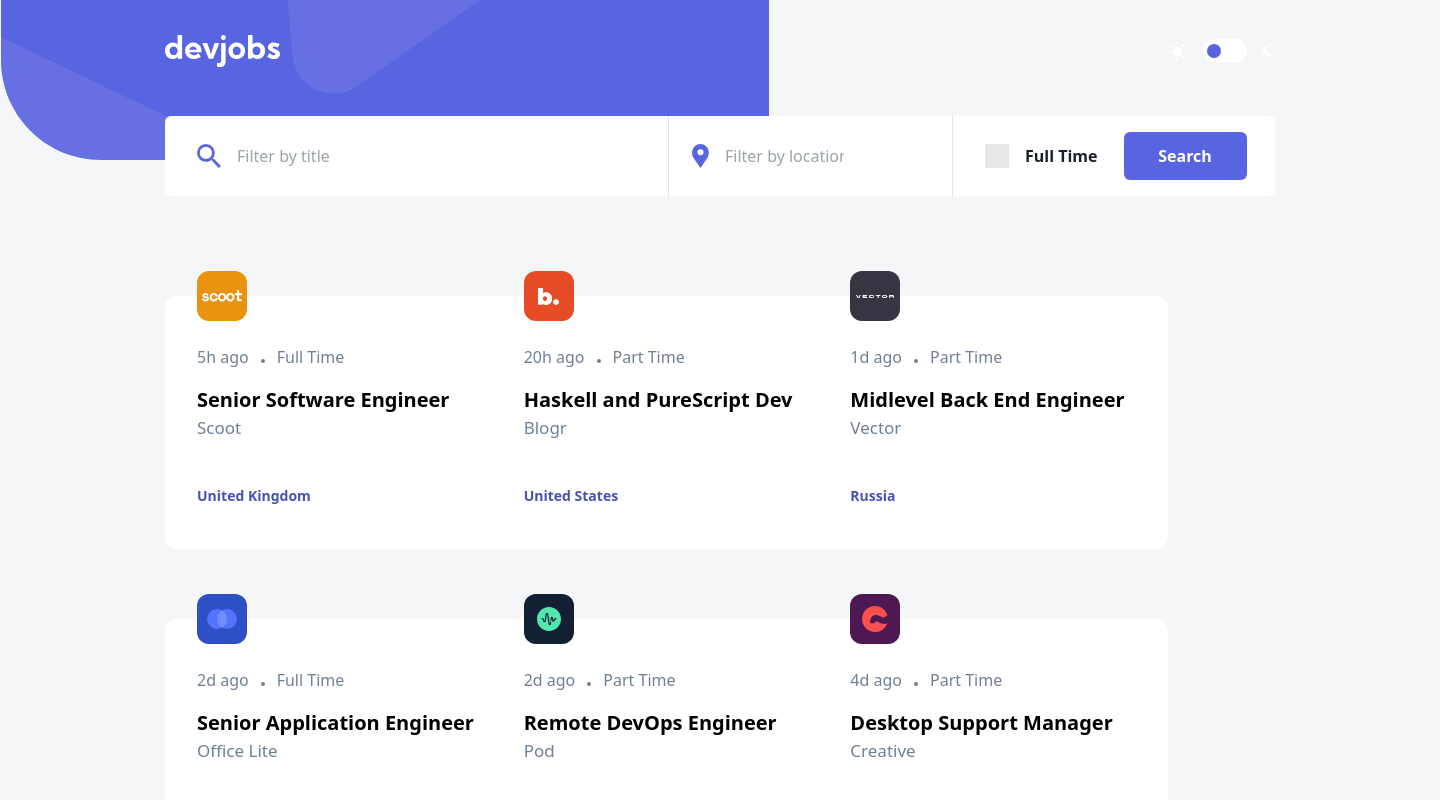
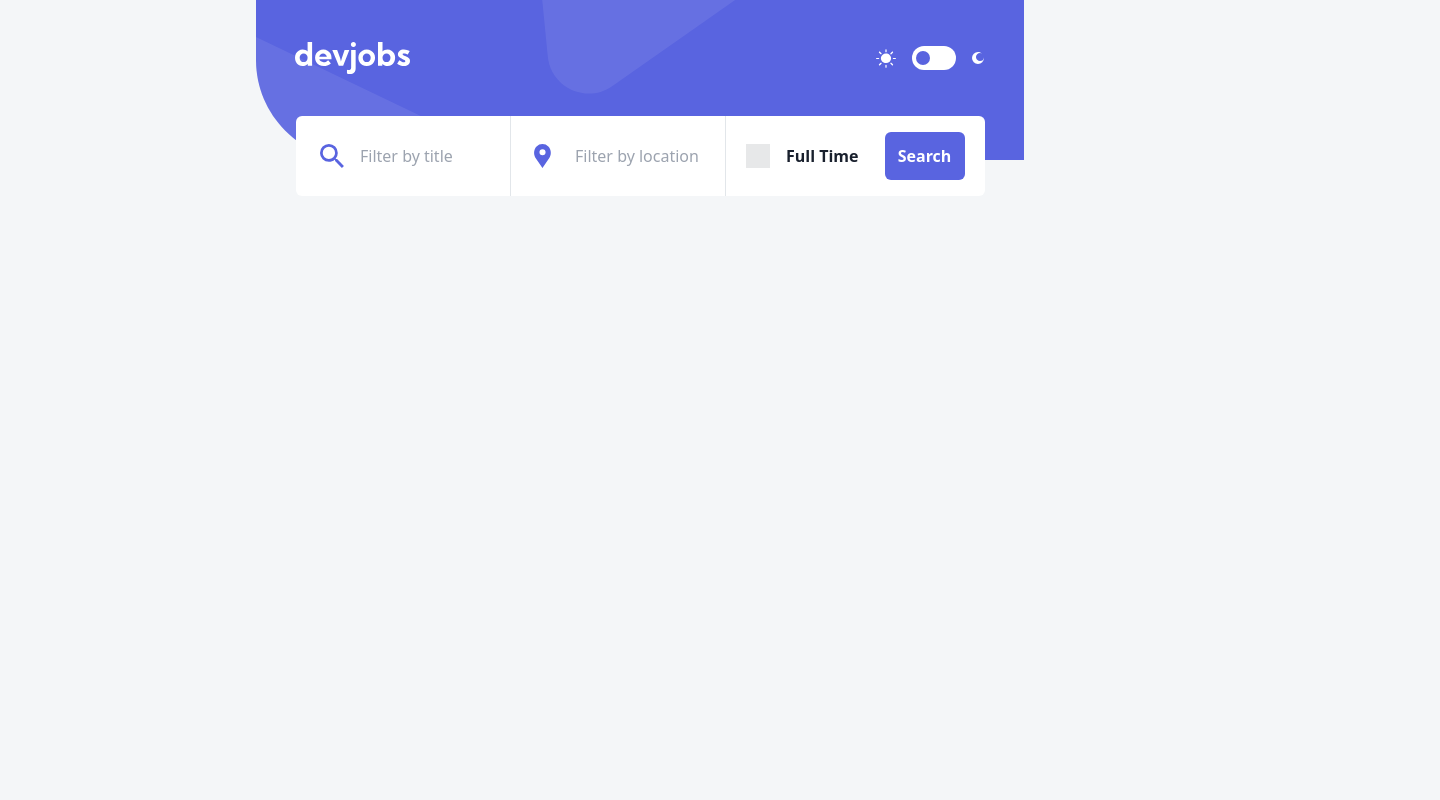
Before and after one commit to shaversj/devjobs-web-app, a Next.js app: page / in a window 1280 px wide. Shown: the top 800 px of the page, 1440 px wide, since content can reach past the window. Built offline with nearby package versions, Linux system fonts and the light colour scheme.

Commit message:
Fix layout issues

```diff
--- a/src/app/components/Header.js
+++ b/src/app/components/Header.js
@@ -5,13 +5,13 @@ import Toggle from "@/app/components/Toggle";
 export default function Header() {
   return (
     <header className={"grid h-[136px] [grid-template-areas:box]"}>
-      <div className={"grid w-[375px] [grid-area:box] md:w-[768px] lg:w-[1440px]"}>
+      <div className={"grid [grid-area:box]"}>
         <picture className={"[grid-area:box]"}>
           <source media="(min-width: 1440px)" srcSet={"/assets/desktop/bg-pattern-header.svg"} />
           <source media="(min-width: 768px)" srcSet={"/assets/tablet/bg-pattern-header.svg"} />
           <img src={"/assets/mobile/bg-pattern-header.svg"} alt={"bg-pattern-header"} />
         </picture>
-        <div className={"mx-6 w-[328px] pt-[32px] [grid-area:box] md:ml-[39px] md:w-[689px] md:pt-[42px] lg:mx-[164px] lg:w-[1110px]  lg:pt-[35px]"}>
+        <div className={"mx-6 w-[328px] pt-[32px] [grid-area:box] md:ml-[39px] md:w-[689px] md:pt-[42px] lg:mx-[164px] lg:w-[1110px] lg:pt-[35px]"}>
           <div className={"flex items-center"}>
             <img src={"/assets/desktop/logo.svg"} alt={"logo"} />
             <div className={"ml-auto "}></div>
--- a/src/app/components/SearchFilter.js
+++ b/src/app/components/SearchFilter.js
@@ -3,7 +3,6 @@
 import { usePathname, useSearchParams, useRouter } from "next/navigation";
 import { useDebouncedCallback } from "use-debounce";
 import { useState } from "react";
-import Toggle from "@/app/components/Toggle";
 
 export default function SearchFilter() {
   const [showCheck, setShowCheck] = useState(false);
--- a/src/app/layout.js
+++ b/src/app/layout.js
@@ -11,7 +11,7 @@ export const metadata = {
 export default function RootLayout({ children }) {
   return (
     <html lang="en">
-      <body className={`${kumbhSans.variable} bg-secondary-light-grey`}>
+      <body className={`${kumbhSans.variable} mx-auto w-[375px] bg-secondary-light-grey md:w-[768px] lg:w-[1440px]`}>
         <Header />
         {children}
       </body>
--- a/src/app/page.js
+++ b/src/app/page.js
@@ -14,9 +14,8 @@ export default async function Home({ searchParams }) {
 
   return (
     <>
-      <div className={" min-h-screen bg-secondary-light-grey px-6 md:px-[40px] lg:px-[165px]"}>
+      <div className={"min-h-screen bg-secondary-light-grey px-6 md:px-[40px] lg:px-[165px]"}>
         <SearchFilter />
-        <CardList jobs={filteredData} />
       </div>
     </>
   );
--- a/tailwind.config.js
+++ b/tailwind.config.js
@@ -3,6 +3,11 @@ module.exports = {
   content: ["./src/pages/**/*.{js,ts,jsx,tsx,mdx}", "./src/components/**/*.{js,ts,jsx,tsx,mdx}", "./src/app/**/*.{js,ts,jsx,tsx,mdx}"],
   theme: {
     extend: {
+      screens: {
+        sm: "375px",
+        md: "768px",
+        lg: "1440px",
+      },
       fontSize: {
         h1: "28px",
         h2: "24px",
```
